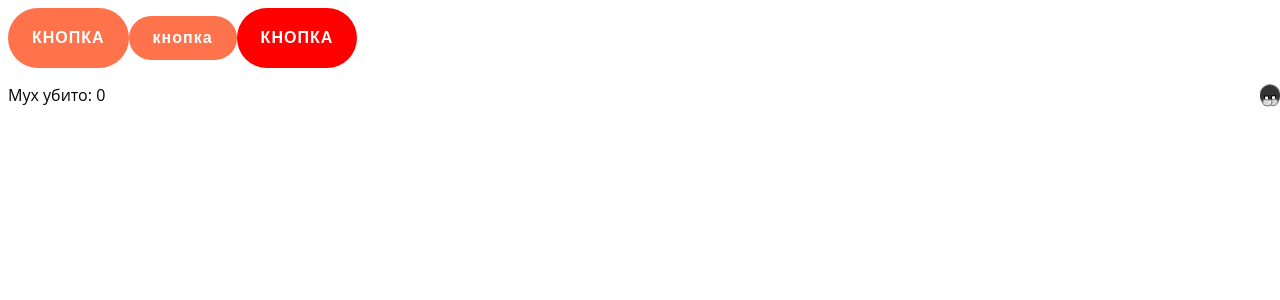
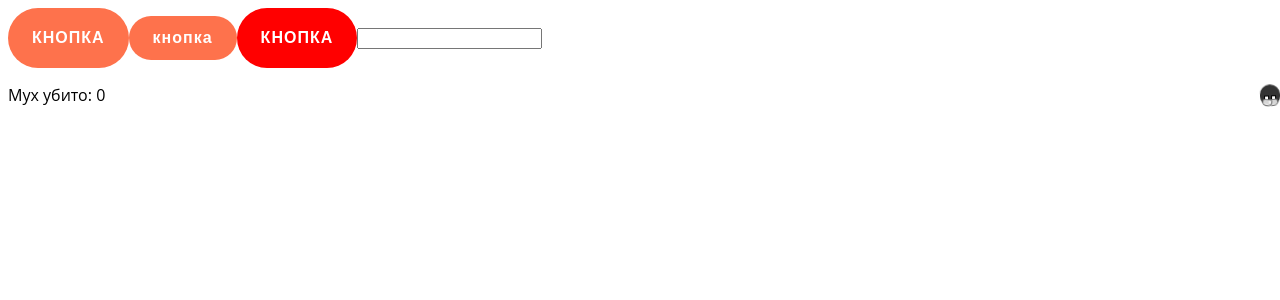
Before and after one commit to SGRashid/jumbo-pizza, a React (Vite) app: page / in a window 1280 px wide. Shown: the top 300 px of the page. Built offline with nearby package versions, Linux system fonts and the light colour scheme.

Commit message:
добавляем инпут

```diff
--- a/src/App.tsx
+++ b/src/App.tsx
@@ -3,6 +3,7 @@ import { ButtonPrimary } from './components/ButtonPrimary/ButtonPrimary';
 import Fly from './components/Fly/Fly';
 import { ButtonSecondary } from './components/ButtonSecondary/ButtonSecondary';
 import { ButtonAccent } from './components/ButtonAccent/ButtonAccent';
+import { Input } from './components/Input/Input';
 
 function App(): JSX.Element {
   const [fliesWereKilled, setNumberOfKilledFlies] = useState<number>(0);
@@ -18,6 +19,7 @@ function App(): JSX.Element {
       <ButtonPrimary onClick={handleButtonClick}>Кнопка</ButtonPrimary>
       <ButtonSecondary>кнопка</ButtonSecondary>
       <ButtonAccent>Кнопка</ButtonAccent>
+      <Input />
       <p> Мух убито: { fliesWereKilled }</p>
       <Fly onSquash={handleFlySquashed}></Fly>
     </>
--- /dev/null
+++ b/src/components/Input/Input.tsx
@@ -0,0 +1,27 @@
+import { useState, type FC } from 'react';
+import {
+    type InputProps,
+    type validationError,
+} from './Input.types';
+
+export const Input: FC<InputProps> = ({ validator, ...props }) => {
+    const [ value, setValue ] = useState<string>('');
+    const [ error, setError ] = useState<validationError>(null);
+
+    const handleBlur = () => {
+
+    };
+
+    const handleChange = (e: React.ChangeEvent<HTMLInputElement>) => {
+        setValue(e.target.value);
+        if (error) setError(null); // очистка ошибки при начале ввода.
+    };
+    return(
+        <input
+            value={value}
+            onBlur={handleBlur}
+            onChange={handleChange}
+            { ...props }
+        />
+    );
+};
```
Also changed, not shown: src/components/Input/Input.types.ts (added, +10 -0 lines).
